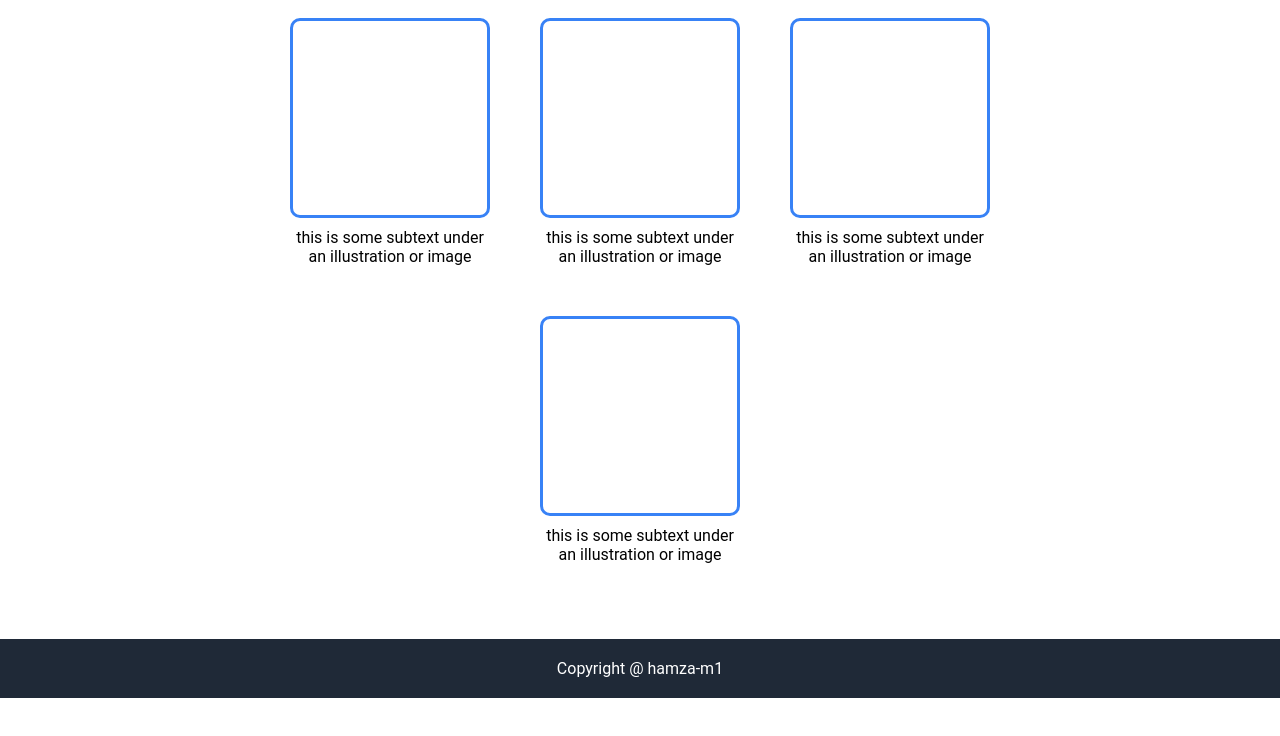
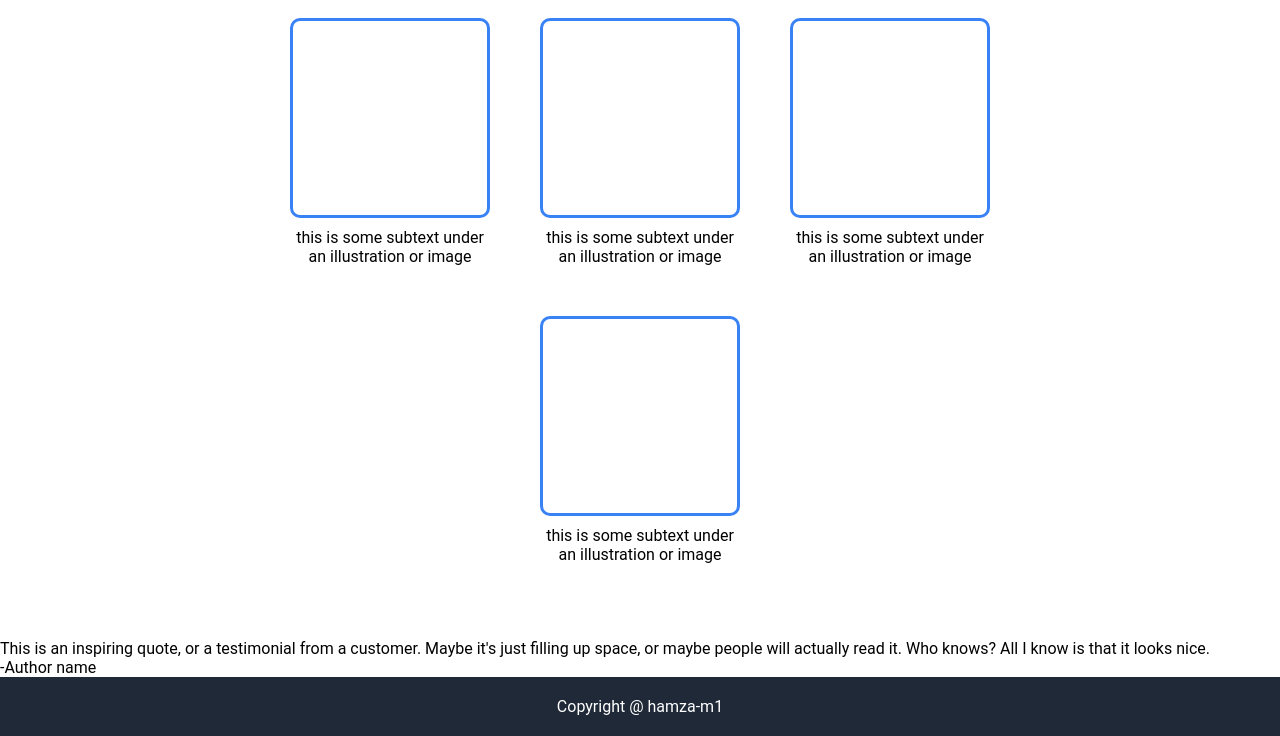
Before and after one commit to hamza-m1/odin-landing-page, a plain HTML site: page index.html in a window 1280 px wide. Shown: the part 524-1260 px from the top of the page. Before the commit the page ends 1222 px from the top, so only its background shows below. Drawn offline with Linux system fonts and the light colour scheme.

Commit message:
Add quote section content

```diff
--- a/index.html
+++ b/index.html
@@ -55,6 +55,15 @@
       </div>
     </div>
 
+    <div class="quote">
+      <p class="quote-text">
+        This is an inspiring quote, or a testimonial from a customer. Maybe it's
+        just filling up space, or maybe people will actually read it. Who knows?
+        All I know is that it looks nice.
+      </p>
+      <p class="quote-author">-Author name</p>
+    </div>
+
     <footer>Copyright @ hamza-m1</footer>
   </body>
 </html>
```
